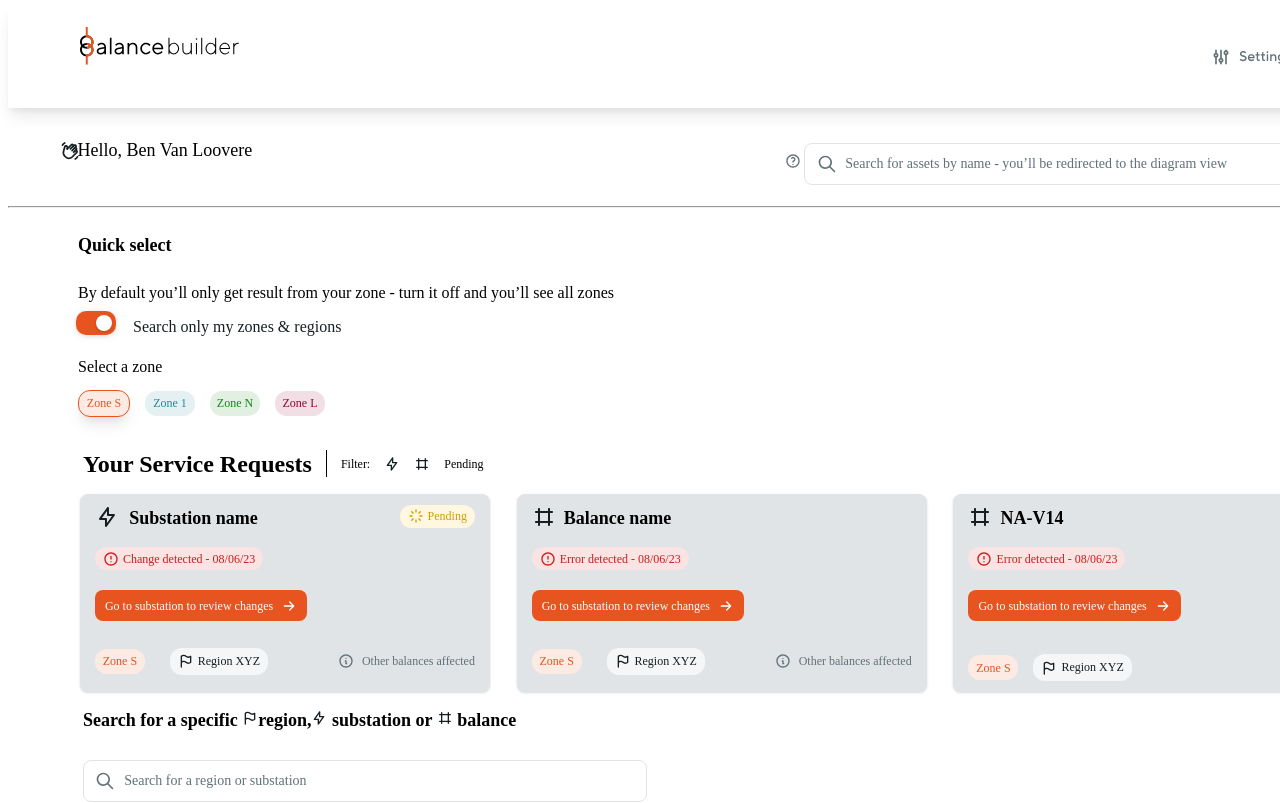
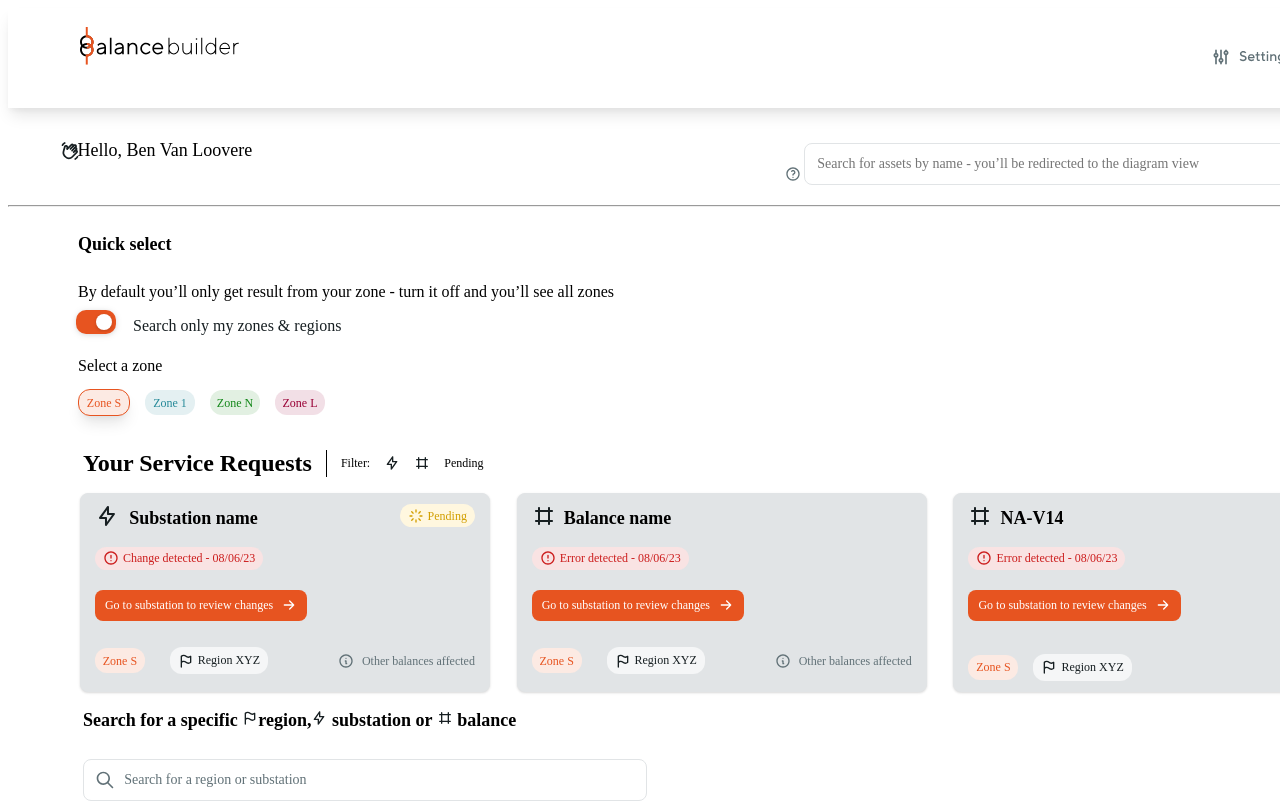
Before and after one commit to HJ1111111/BalanceBuilder, a React (Create React App) app: page / in a window 1280 px wide. Shown: the top 803 px of the page. Built offline with nearby package versions, Linux system fonts and the light colour scheme.

Commit message:
input for searchbox added

```diff
--- a/src/Components/Dashboard/bbdashboard.tsx
+++ b/src/Components/Dashboard/bbdashboard.tsx
@@ -2,8 +2,13 @@ import React from "react";
 import Questionicon from "../../iconComponents/question";
 import Wave from "../../iconComponents/wave";
 import Search from "../../iconComponents/search";
+import { useState } from "react";
+
+
 
 export const Dashboard = () => {
+  const [query, setQuery] = useState("")
+
   return (
     <section>
       <div className="wave">
@@ -11,13 +16,11 @@ export const Dashboard = () => {
       </div>
       <text className="greeting">Hello, Ben Van Loovere</text>
 
-      <div className="searchbox">
-        <Search/>
-        Search for assets by name - you’ll be redirected to the diagram view
+      <input className="searchbox" placeholder="Search for assets by name - you’ll be redirected to the diagram view" onChange={event => setQuery(event.target.value)} />
+
+      <div className="questioniconstyle">
+        <Questionicon />
       </div>
-      <i className="questioniconstyle">
-        <Questionicon />
-      </i>
 
       <hr className="line"></hr>
 
--- a/src/Components/Dashboard/dashboard.css
+++ b/src/Components/Dashboard/dashboard.css
@@ -28,14 +28,16 @@
   align-items: center;
   flex-shrink: 0;
   margin-left: 61.5%;
+  margin-top: -1.4%;
+}
 
-}
 .line {
   width: 1740px;
   height: 0px;
   flex-shrink: 0;
   stroke-width: 1px;
   stroke: var(--colors-gray-200, #bac1c4);
+  margin-top: 2%;
 }
 
 .searchbox {
@@ -242,3 +244,34 @@
   font-weight: 500;
   line-height: 16px; /* 133.333% */
 }
+
+.tooltip{
+  display: flex;
+width: 275px;
+flex-direction: column;
+align-items: flex-start;
+align-self: stretch;
+padding: 12px;
+gap: 12px;
+border-radius: 8px;
+background: var(--colors-neutral-bg-surface-overlay-dark, #222E33);
+
+/* shadows/elevations/lg */
+box-shadow: 0px 10px 15px -3px rgba(11, 15, 17, 0.10), 0px 4px 6px -2px rgba(11, 15, 17, 0.05);
+}
+
+.tooltiptext{
+  display: flex;
+flex-direction: column;
+align-items: flex-start;
+gap: 4px;
+align-self: stretch;
+color: var(--colors-neutral-fg-on-surface-overlay-dark, #F5F6F7);
+
+/* typography/text/xs/medium */
+font-family: TT Norms Pro;
+font-size: 12px;
+font-style: normal;
+font-weight: 500;
+line-height: 16px; /* 133.333% */
+}
--- a/src/iconComponents/question.tsx
+++ b/src/iconComponents/question.tsx
@@ -5,8 +5,8 @@ function Questionicon() {
     <svg
       xmlns="http://www.w3.org/2000/svg"
       width="20"
-      height="80"
-      viewBox="0 30 16 16"
+      height="20"
+      viewBox="0 0 16 16"
       fill="none"
     >
       <path
```
